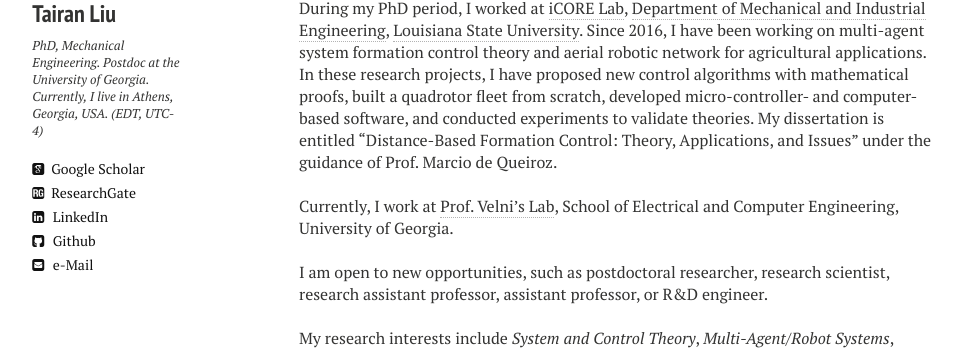
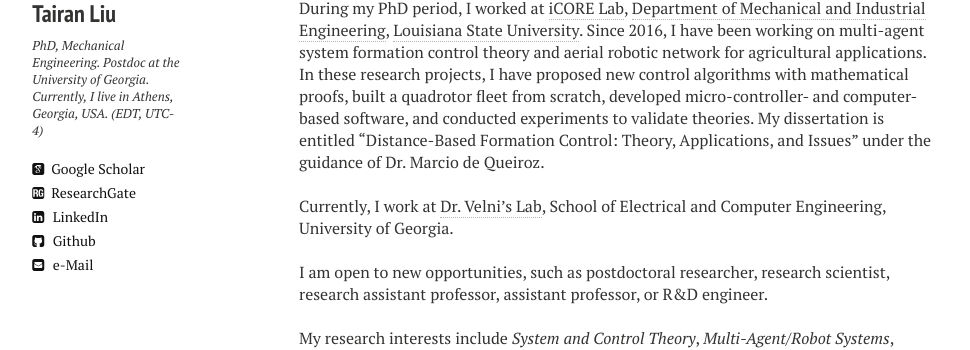
Before and after one commit to liutairan/liutairan.github.io, a Jekyll site: the page built from index.md, in a window 1280 px wide. Shown: the part 248-598 px from the top of the page, without its empty margins (21-991 px from the left). Built offline with Jekyll 4.4.1, drawn with Linux system fonts in a browser that asks for light colours; nearby versions of some CDN libraries; comment, search, counter and statistics services are not loaded.

Commit message:
Update index.md

```diff
--- a/index.md
+++ b/index.md
@@ -12,10 +12,10 @@ I received my BS degree in Theoretical and Applied Mechanics from <a href="http:
 <!-- I work at <a href="https://icorelab.github.io" target="_blank">iCORE Lab</a>, which is a research group of the <a href="https://www.lsu.edu/eng/mie/" target="_blank">Department of Mechanical and Industrial Engineering</a>, <a href="https://www.lsu.edu/" target="_blank">Louisiana State University</a>. -->
 
 <br />
-During my PhD period, I worked at <a href="https://icorelab.github.io" target="_blank">iCORE Lab</a>, <a href="https://www.lsu.edu/eng/mie/" target="_blank">Department of Mechanical and Industrial Engineering</a>, <a href="https://www.lsu.edu/" target="_blank">Louisiana State University</a>. Since 2016, I have been working on multi-agent system formation control theory and aerial robotic network for agricultural applications. In these research projects, I have proposed new control algorithms with mathematical proofs, built a quadrotor fleet from scratch, developed micro-controller- and computer-based software, and conducted experiments to validate theories. My dissertation is entitled “Distance-Based Formation Control: Theory, Applications, and Issues” under the guidance of Prof. Marcio de Queiroz.
+During my PhD period, I worked at <a href="https://icorelab.github.io" target="_blank">iCORE Lab</a>, <a href="https://www.lsu.edu/eng/mie/" target="_blank">Department of Mechanical and Industrial Engineering</a>, <a href="https://www.lsu.edu/" target="_blank">Louisiana State University</a>. Since 2016, I have been working on multi-agent system formation control theory and aerial robotic network for agricultural applications. In these research projects, I have proposed new control algorithms with mathematical proofs, built a quadrotor fleet from scratch, developed micro-controller- and computer-based software, and conducted experiments to validate theories. My dissertation is entitled “Distance-Based Formation Control: Theory, Applications, and Issues” under the guidance of Dr. Marcio de Queiroz.
 
 <br />
-Currently, I work at <a href="http://cscl.engr.uga.edu/" target="_blank">Prof. Velni's Lab</a>, School of Electrical and Computer Engineering, University of Georgia.
+Currently, I work at <a href="http://cscl.engr.uga.edu/" target="_blank">Dr. Velni's Lab</a>, School of Electrical and Computer Engineering, University of Georgia.
 
 <br />
 
```
